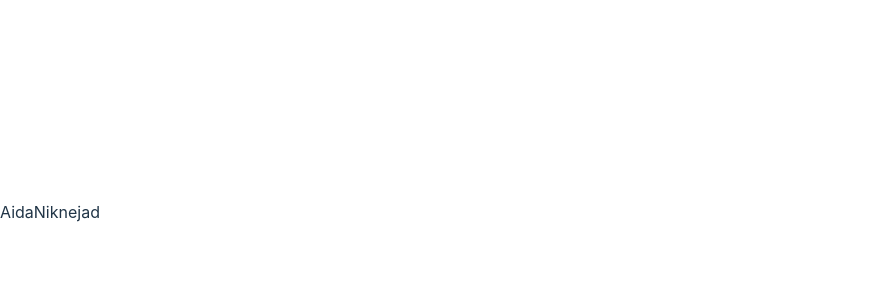
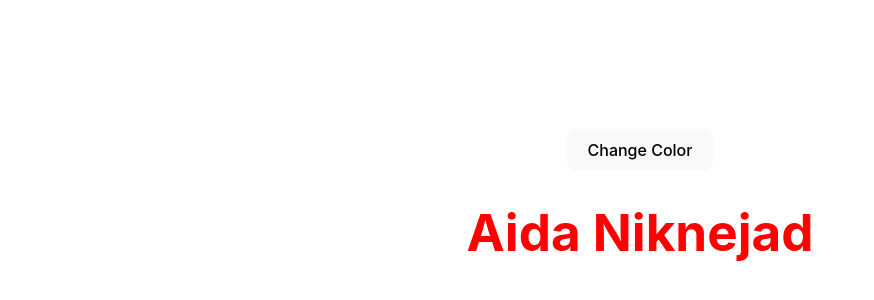
Before and after one commit to AidaNiknejad/React, a React (Vite) app: page / in a window 1280 px wide. Shown: the part 188-488 px from the top of the page, without its empty margins (0-874 px from the left). Built offline with nearby package versions, Linux system fonts and the light colour scheme.

Commit message:
update and practice

```diff
--- a/src/App.module.css
+++ b/src/App.css
@@ -3,6 +3,14 @@
   margin: 0 auto;
   padding: 2rem;
   text-align: center;
+}
+
+.success {
+  background-color: green;
+}
+
+.warnning {
+  background-color: red;
 }
 
 .App {
--- a/src/App.jsx
+++ b/src/App.jsx
@@ -1,15 +1,16 @@
-import style from "./App.module.css"
+import "./App.css"
+import {useState} from 'react'
+function App() {
 
-function App() {
-  const age= 20;
-  if(age > 20) console.log("over age")
-  else console.log("under age")
 
-  age > 20 ? console.loge("over age") : console.log("under age")
-  return (
-    <div className="App">
-      AidaNiknejad
+
+
+  return <div className="App">
+
+   <button onClick={()=>{ }}>Change Color</button>
+   <h1>Aida Niknejad</h1>
+
     </div>
-  )
+
 }
 export default App;
```
